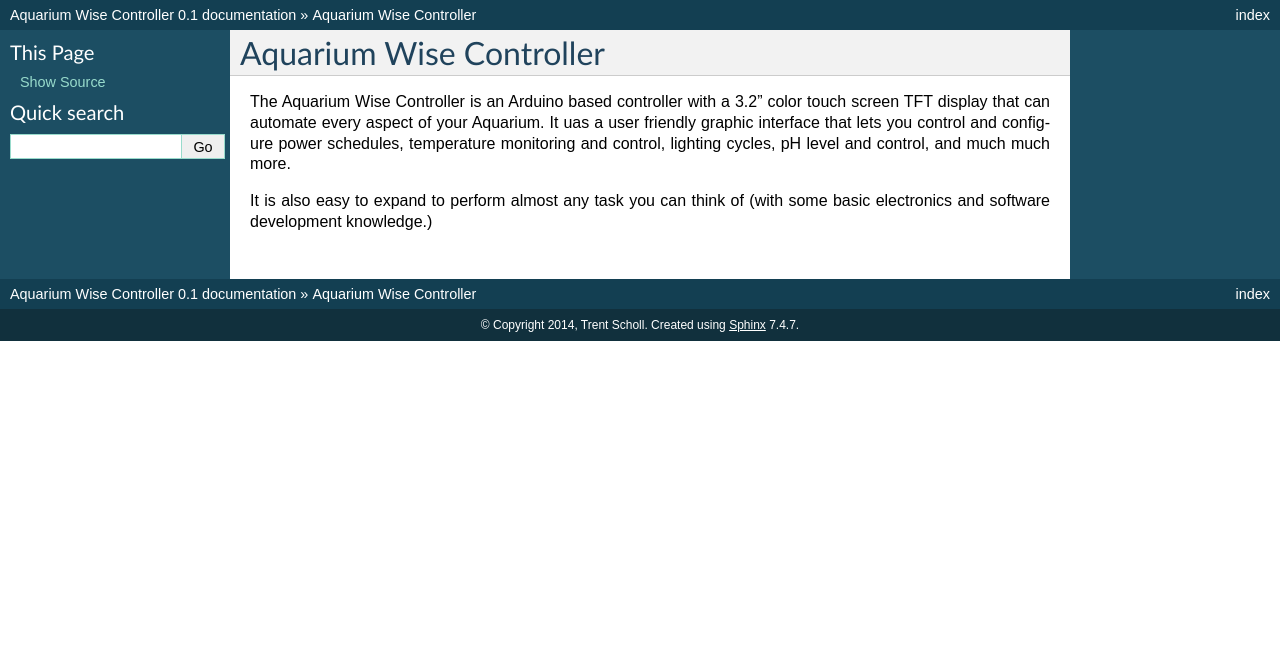
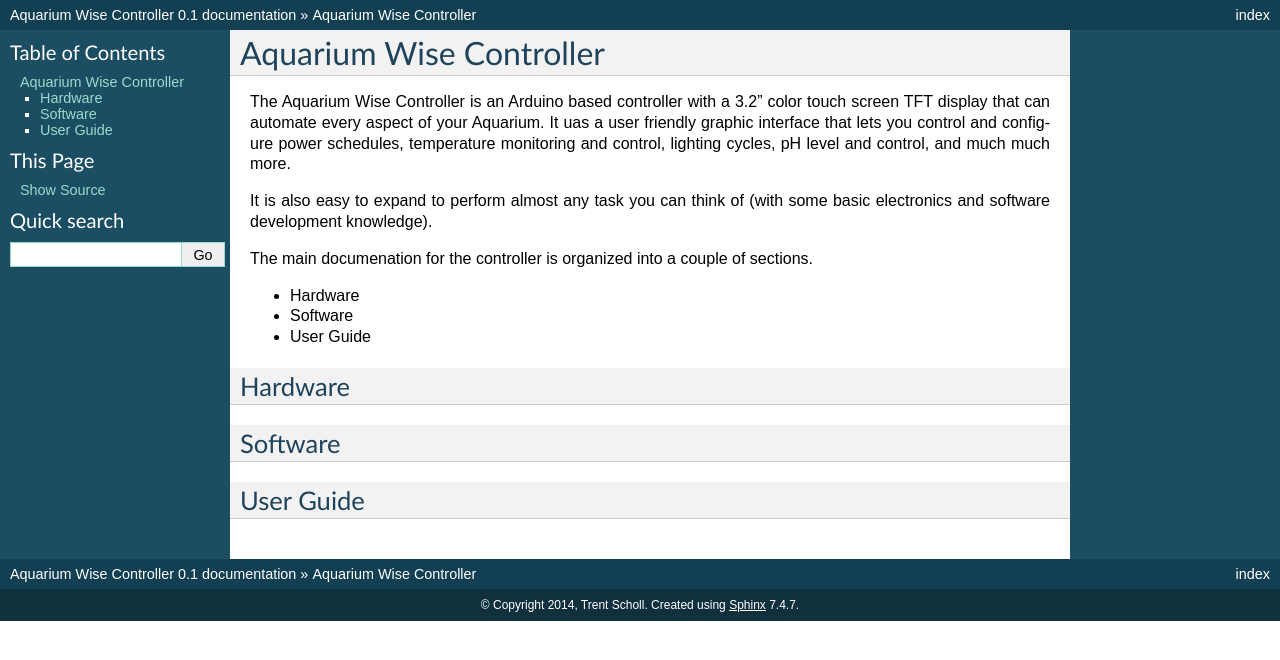
Before and after one commit to TrentScholl/aquarium-wise-controller, a Sphinx documentation site: the page built from docs/index.rst, in a window 1280 px wide. Shown: the top 660 px of the page. Built offline with Sphinx 7.4.7, drawn with Linux system fonts in a browser that asks for light colours.

Commit message:
Updating docs

```diff
--- a/docs/index.rst
+++ b/docs/index.rst
@@ -3,4 +3,19 @@
 
 The Aquarium Wise Controller is an Arduino based controller with a 3.2" color touch screen TFT display that can automate every aspect of your Aquarium. It uas a user friendly graphic interface that lets you control and configure power schedules, temperature monitoring and control, lighting cycles, pH level and control, and much much more.
 
-It is also easy to expand to perform almost any task you can think of (with some basic electronics and software development knowledge.)
+It is also easy to expand to perform almost any task you can think of (with some basic electronics and software development knowledge).
+
+The main documenation for the controller is organized into a couple of sections.
+
+* Hardware
+* Software
+* User Guide
+
+Hardware
+--------
+
+Software
+--------
+
+User Guide
+----------
```
